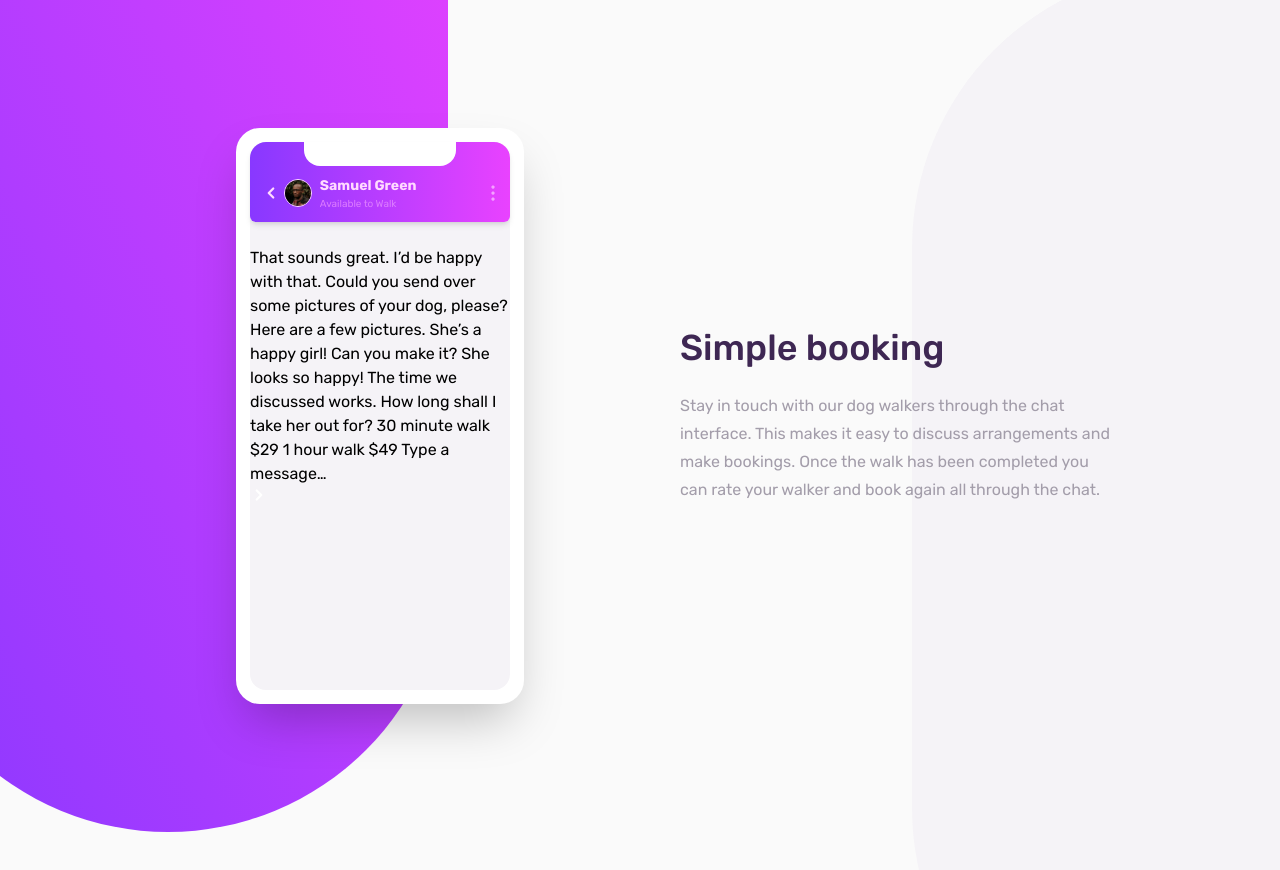
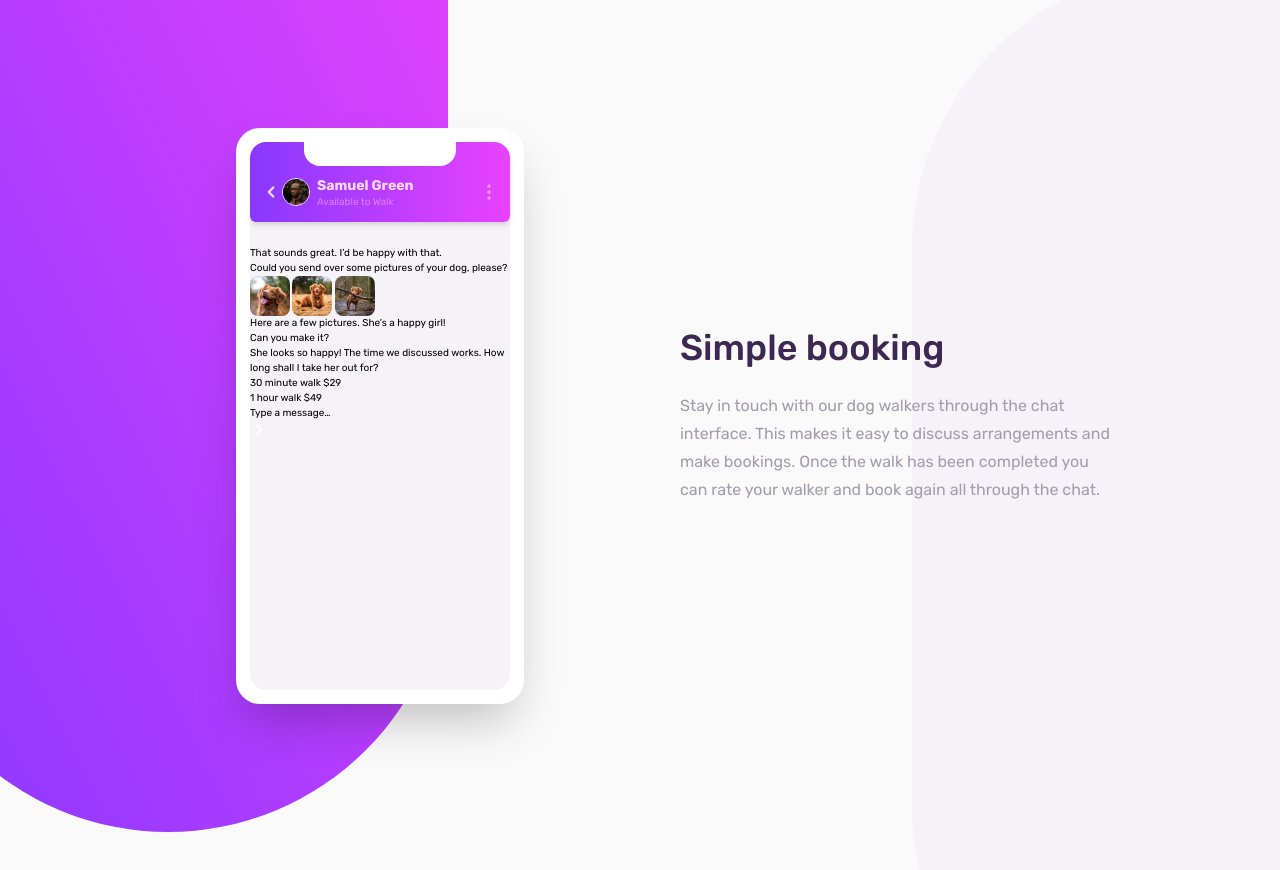
Before and after one commit to nooa-p/chat-app-css, a website: page index.html in a window 1280 px wide. Shown: the top 870 px of the page. Drawn offline with Linux system fonts and the light colour scheme; some icons are missing.

Commit message:
wrapped "text messages" in divs and inserted photos with some sizing

```diff
--- a/index.html
+++ b/index.html
@@ -44,7 +44,7 @@
       <div class="basis-full lg:basis-2/4">
         <!-- interface styling start -->
         <div
-          class="bg-white w-72 h-[576px] mx-auto rounded-3xl p-3.5 select-none shadow-2xl"
+          class="bg-white w-72 h-[576px] mx-auto rounded-3xl p-3.5 select-none shadow-2xl text-[10px]"
         >
           <div class="bg-[#F5F3F7] h-full rounded-2xl">
             <div
@@ -115,12 +115,20 @@
               </svg>
             </div>
             <!-- top bar styling end -->
-
-            That sounds great. I’d be happy with that. Could you send over some
-            pictures of your dog, please? Here are a few pictures. She’s a happy
-            girl! Can you make it? She looks so happy! The time we discussed
-            works. How long shall I take her out for? 30 minute walk $29 1 hour
-            walk $49 Type a message…
+            <div>That sounds great. I’d be happy with that.</div>
+            <div>Could you send over some pictures of your dog, please?</div>
+            <div>
+              <img src="images/dog-image-1.jpg" alt="" class="inline-block w-10 rounded-lg">
+              <img src="images/dog-image-2.jpg" alt="" class="inline-block w-10 rounded-lg">
+              <img src="images/dog-image-3.jpg" alt="" class="inline-block w-10 rounded-lg">
+            </div>
+            <div>Here are a few pictures. She’s a happy girl!</div>
+            <div>Can you make it?</div>
+            <div>She looks so happy! The time we discussed works. How long shall I take her out for?</div>
+            <div>30 minute walk $29</div>
+            <div>1 hour
+              walk $49</div>
+            <div>Type a message…
             <?xml version="1.0" encoding="UTF-8"?><svg
               width="18px"
               height="18px"
@@ -138,6 +146,7 @@
                 stroke-linejoin="round"
               ></path>
             </svg>
+          </div>
           </div>
         </div>
       </div>
```
Also changed, not shown: css/output.css.
